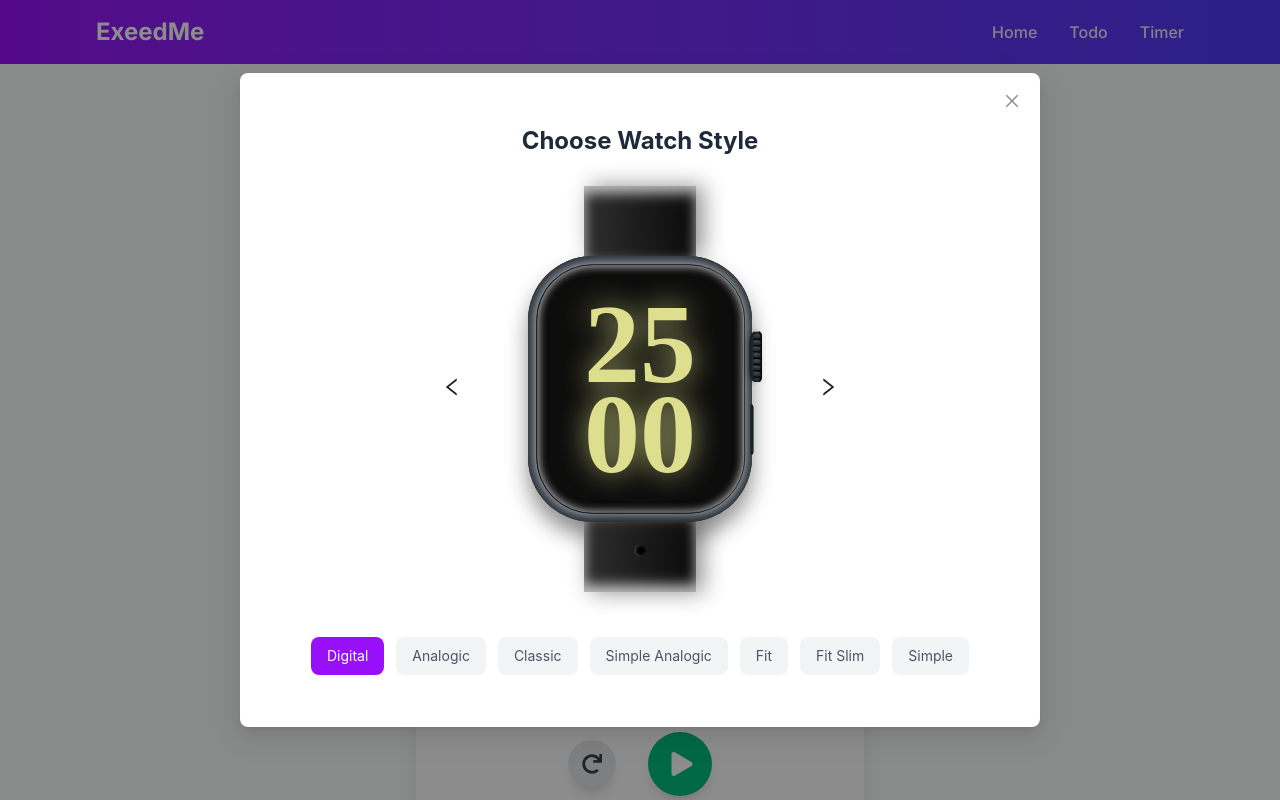
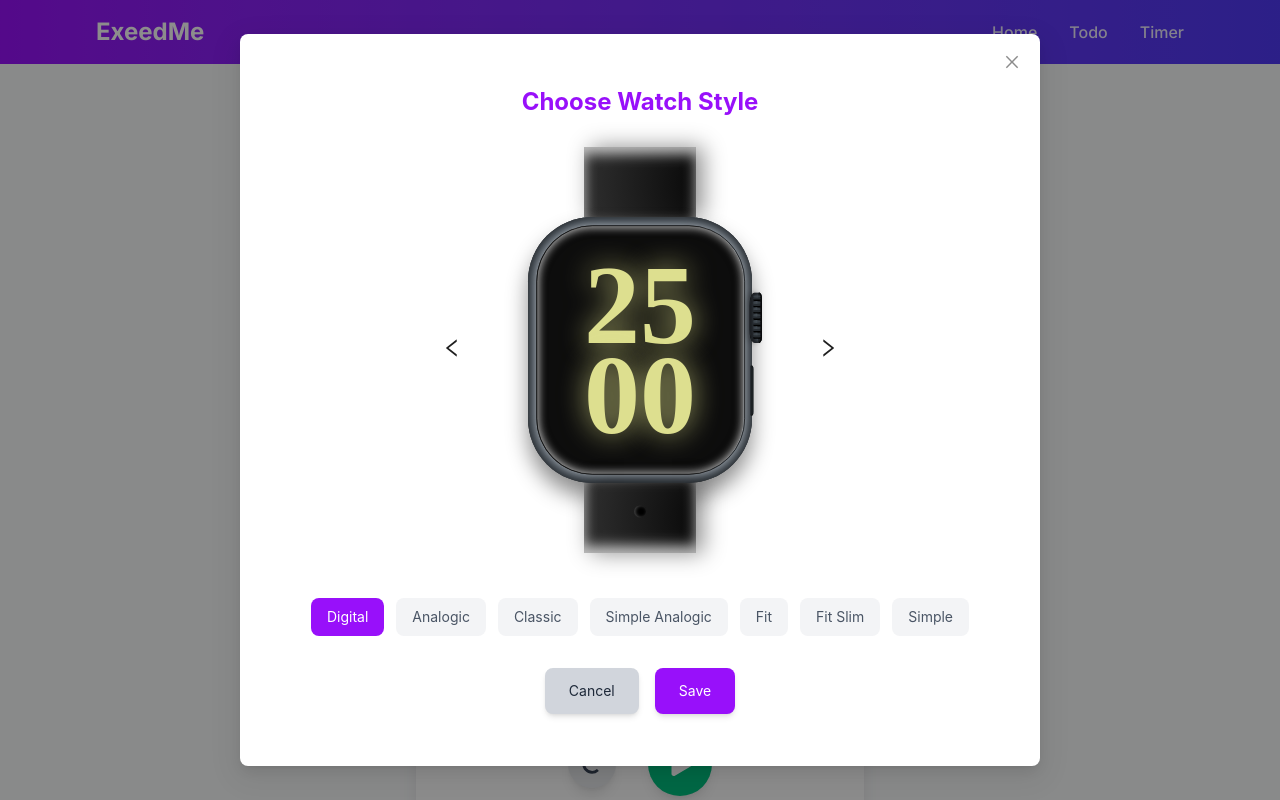
Before and after one commit to RicardoMorim/exeedme-Front-End, a React (Vite) app: page /timer in a window 1280 px wide. Both pictures are taken after a click on the button 838 px from the left and 258 px from the top of the page. Shown: the top 800 px of the page. Built offline with nearby package versions, Linux system fonts and the light colour scheme.

Commit message:
refactor Timer and Todo components to manage state and props more effectively

```diff
--- a/src/App.tsx
+++ b/src/App.tsx
@@ -6,15 +6,53 @@ import TimerDisplay from "./components/Timer/TimerDisplay";
 import Container from "./components/Layout/Container";
 import Header from "./components/Layout/Header";
 import Footer from "./components/Layout/Footer";
+import { useState, useEffect } from "react";
+import { Mode, Todo, WatchSkin } from "./types";
 
 function App() {
+  // Todos Use State (keep the information even if the todo component unmounts)
+  const [todos, setTodos] = useState<Todo[]>([]);
+
+  // Timer Use State
+  const [mode, setMode] = useState<Mode>("pomodoro");
+  const [time, setTime] = useState(25 * 60);
+  const [initialTime, setInitialTime] = useState(25 * 60);
+  const [isRunning, setIsRunning] = useState(false);
+  const [currentSkin, setCurrentSkin] = useState<WatchSkin>("digital");
+
+  useEffect(() => {
+    if (mode === "pomodoro") {
+      setTime(25 * 60);
+      setInitialTime(25 * 60);
+    } else {
+      setTime(5 * 60);
+      setInitialTime(5 * 60);
+    }
+  }, [mode, setTime, setInitialTime]);
+
+  const timerProps = {
+    mode,
+    setMode,
+    time,
+    setTime,
+    initialTime,
+    setInitialTime,
+    isRunning,
+    setIsRunning,
+    currentSkin,
+    setCurrentSkin,
+  };
+
   return (
     <Container>
       <Header />
       <Routes>
         <Route path="/" element={<Home />} />
-        <Route path="todo" element={<TodoList />} />
-        <Route path="timer" element={<TimerDisplay />} />
+        <Route
+          path="todo"
+          element={<TodoList todos={todos} setTodos={setTodos} />}
+        />
+        <Route path="timer" element={<TimerDisplay {...timerProps} />} />
       </Routes>
       <Footer />
     </Container>
--- a/src/components/Timer/TimerDisplay.tsx
+++ b/src/components/Timer/TimerDisplay.tsx
@@ -12,14 +12,39 @@ import WatchFit from "../Watch/WatchFit";
 import WatchFitSlim from "../Watch/WatchFitSlim";
 import WatchSimple from "../Watch/WatchSimple";
 
-export default function TimerDisplay() {
-  const [mode, setMode] = useState<Mode>("pomodoro");
-  const [time, setTime] = useState(25 * 60);
-  const [initialTime, setInitialTime] = useState(25 * 60);
-  const [isRunning, setIsRunning] = useState(false);
+interface TimerDisplayProps {
+  mode: Mode;
+  setMode: React.Dispatch<React.SetStateAction<Mode>>;
+  time: number;
+  setTime: React.Dispatch<React.SetStateAction<number>>;
+  initialTime: number;
+  setInitialTime: React.Dispatch<React.SetStateAction<number>>;
+  isRunning: boolean;
+  setIsRunning: React.Dispatch<React.SetStateAction<boolean>>;
+  currentSkin: WatchSkin;
+  setCurrentSkin: React.Dispatch<React.SetStateAction<WatchSkin>>;
+}
+
+export default function TimerDisplay({
+  mode,
+  setMode,
+  time,
+  setTime,
+  initialTime,
+  setInitialTime,
+  isRunning,
+  setIsRunning,
+  currentSkin,
+  setCurrentSkin,
+}: TimerDisplayProps) {
   const [showNotification, setShowNotification] = useState(false);
-  const [currentSkin, setCurrentSkin] = useState<WatchSkin>("digital");
   const [isSkinModalOpen, setIsSkinModalOpen] = useState(false);
+
+  useEffect(() => {
+    return () => {
+      setIsRunning(false);
+    };
+  }, [setIsRunning]);
 
   useEffect(() => {
     if (time === 2) {
@@ -30,33 +55,21 @@ export default function TimerDisplay() {
     }
   }, [time]);
 
-  useEffect(() => {
-    if (mode === "pomodoro") {
-      setTime(25 * 60);
-      setInitialTime(25 * 60);
-    } else {
-      setTime(5 * 60);
-      setInitialTime(5 * 60);
-    }
-  }, [mode]);
-
   // Recursive timeout for countdown.
   useEffect(() => {
-    if (!isRunning) return; // Do nothing if paused
+    if (!isRunning) return;
 
-    const timerId = setTimeout(() => {
+    const timeoutId = setTimeout(() => {
       if (time > 0) {
         setTime(time - 1);
       } else {
         const nextMode: Mode = mode === "pomodoro" ? "shortBreak" : "pomodoro";
-
-        // Switch mode. The mode effect will reset the time.
         setMode(nextMode);
       }
     }, 1000);
 
-    return () => clearTimeout(timerId);
-  }, [isRunning, time, mode]);
+    return () => clearTimeout(timeoutId);
+  }, [isRunning, time, mode, setMode, setTime]);
 
   // Control handlers
   const handleStart = () => setIsRunning(true);
--- a/src/components/Timer/WatchSkinModal.tsx
+++ b/src/components/Timer/WatchSkinModal.tsx
@@ -49,18 +49,32 @@ export default function WatchSkinModal({
     return () => window.removeEventListener("resize", handleResize);
   }, []);
 
+  // Use a temporary local state for the skin.
+  const [tempSkin, setTempSkin] = useState<WatchSkin>(currentSkin);
+  useEffect(() => {
+    if (isOpen) {
+      setTempSkin(currentSkin);
+    }
+  }, [isOpen, currentSkin]);
+
   const handlePrevSkin = () => {
-    const currentIndex = skins.findIndex((s) => s.id === currentSkin);
+    const currentIndex = skins.findIndex((s) => s.id === tempSkin);
     const prevIndex = (currentIndex - 1 + skins.length) % skins.length;
-    onSkinChange(skins[prevIndex].id);
+    setTempSkin(skins[prevIndex].id);
   };
 
   const handleNextSkin = () => {
-    const currentIndex = skins.findIndex((s) => s.id === currentSkin);
+    const currentIndex = skins.findIndex((s) => s.id === tempSkin);
     const nextIndex = (currentIndex + 1) % skins.length;
-    onSkinChange(skins[nextIndex].id);
+    setTempSkin(skins[nextIndex].id);
   };
 
+  const handleSave = () => {
+    onSkinChange(tempSkin);
+    onClose();
+  };
+
+  // Render watch using the temporary skin
   const renderWatch = () => {
     const props = {
       minutes: time.minutes,
@@ -69,7 +83,7 @@ export default function WatchSkinModal({
       totalSeconds,
     };
 
-    switch (currentSkin) {
+    switch (tempSkin) {
       case "digital":
         return <WatchDigital {...props} />;
       case "analogic":
@@ -99,10 +113,10 @@ export default function WatchSkinModal({
       className="watch-skin-modal"
     >
       <div className="p-8">
-        <h2 className="text-2xl font-bold text-center text-gray-800 dark:text-gray-200 mb-8">
+        <h2 className="text-2xl font-bold text-center text-purple-600  mb-8">
           Choose Watch Style
         </h2>
-        {/* Use a column layout on mobile and a row layout on larger screens */}
+        {/* Column layout on mobile and a row layout on larger screens */}
         <div className="flex flex-col sm:flex-row items-center justify-center gap-4 min-h-[400px]">
           <button
             onClick={handlePrevSkin}
@@ -125,9 +139,9 @@ export default function WatchSkinModal({
           {skins.map(({ id, label }) => (
             <button
               key={id}
-              onClick={() => onSkinChange(id)}
+              onClick={() => setTempSkin(id)}
               className={`px-4 py-2 rounded-lg transition-all ${
-                currentSkin === id
+                tempSkin === id
                   ? "bg-purple-600 text-white"
                   : "bg-gray-100 dark:bg-gray-700 text-gray-600 dark:text-gray-300 hover:bg-gray-200 dark:hover:bg-gray-600"
               }`}
@@ -136,6 +150,21 @@ export default function WatchSkinModal({
             </button>
           ))}
         </div>
+        {/* Save and Cancel buttons */}
+        <div className="mt-8 flex flex-col sm:flex-row justify-center gap-4">
+          <button
+            onClick={onClose} // Cancel simply closes without applying changes
+            className="px-6 py-3 bg-gray-300 hover:bg-gray-400 text-gray-800 rounded-lg shadow-md transition-all"
+          >
+            Cancel
+          </button>
+          <button
+            onClick={handleSave}
+            className="px-6 py-3 bg-purple-600 hover:bg-purple-700 text-white rounded-lg shadow-md transition-all"
+          >
+            Save
+          </button>
+        </div>
       </div>
     </Modal>
   );
--- a/src/components/Todo/TodoList.tsx
+++ b/src/components/Todo/TodoList.tsx
@@ -1,11 +1,13 @@
-import { useState } from "react";
 import { Todo } from "../../types";
 import TodoInput from "./TodoInput";
 import TodoItem from "./TodoItem";
 
-export default function TodoList() {
-  const [todos, setTodos] = useState<Todo[]>([]);
+interface todoListProps {
+  todos: Todo[];
+  setTodos: React.Dispatch<React.SetStateAction<Todo[]>>;
+}
 
+export default function TodoList({ todos, setTodos }: todoListProps) {
   const handleAdd = (newTodo: Todo) => {
     setTodos((prev) => [newTodo, ...prev]);
   };
```
